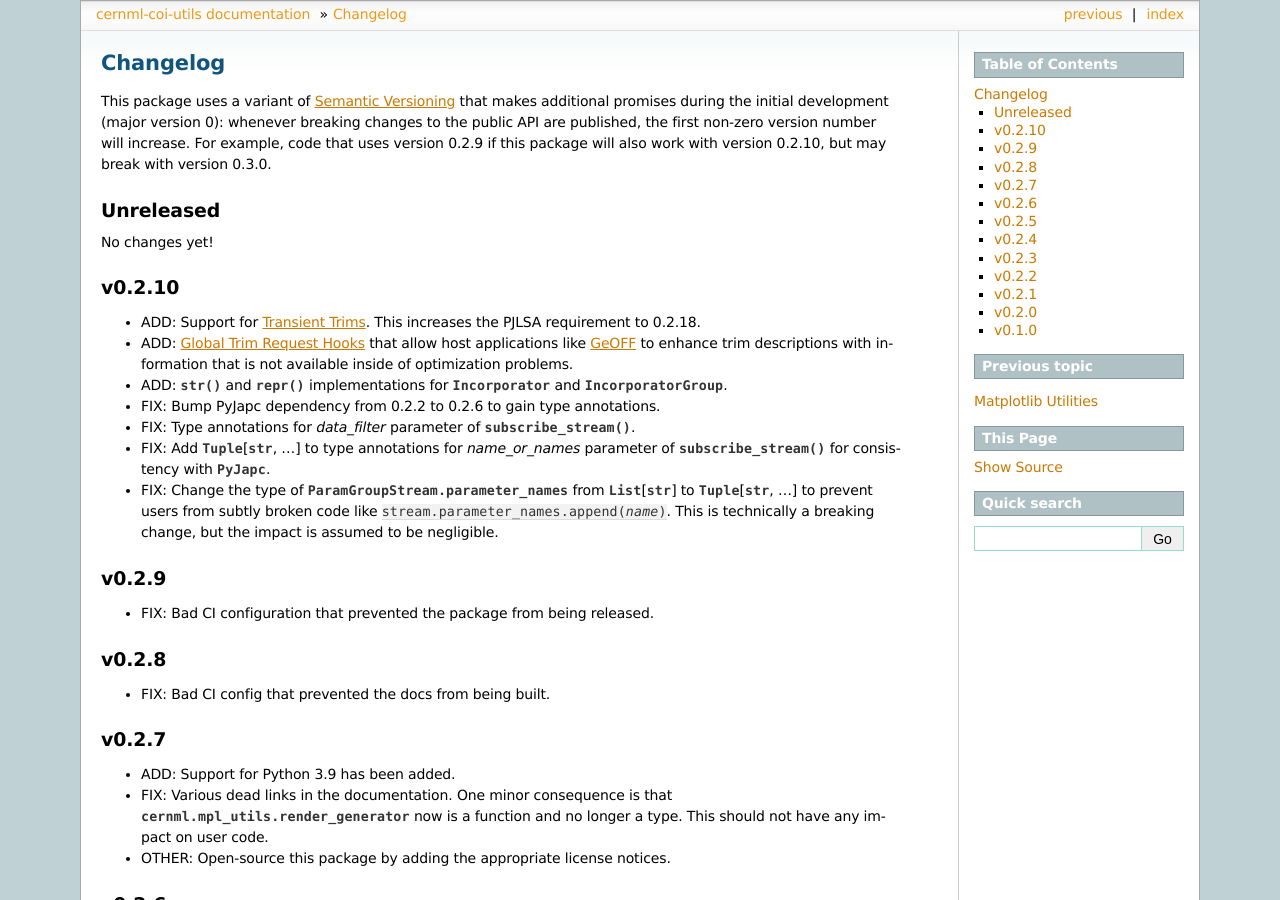
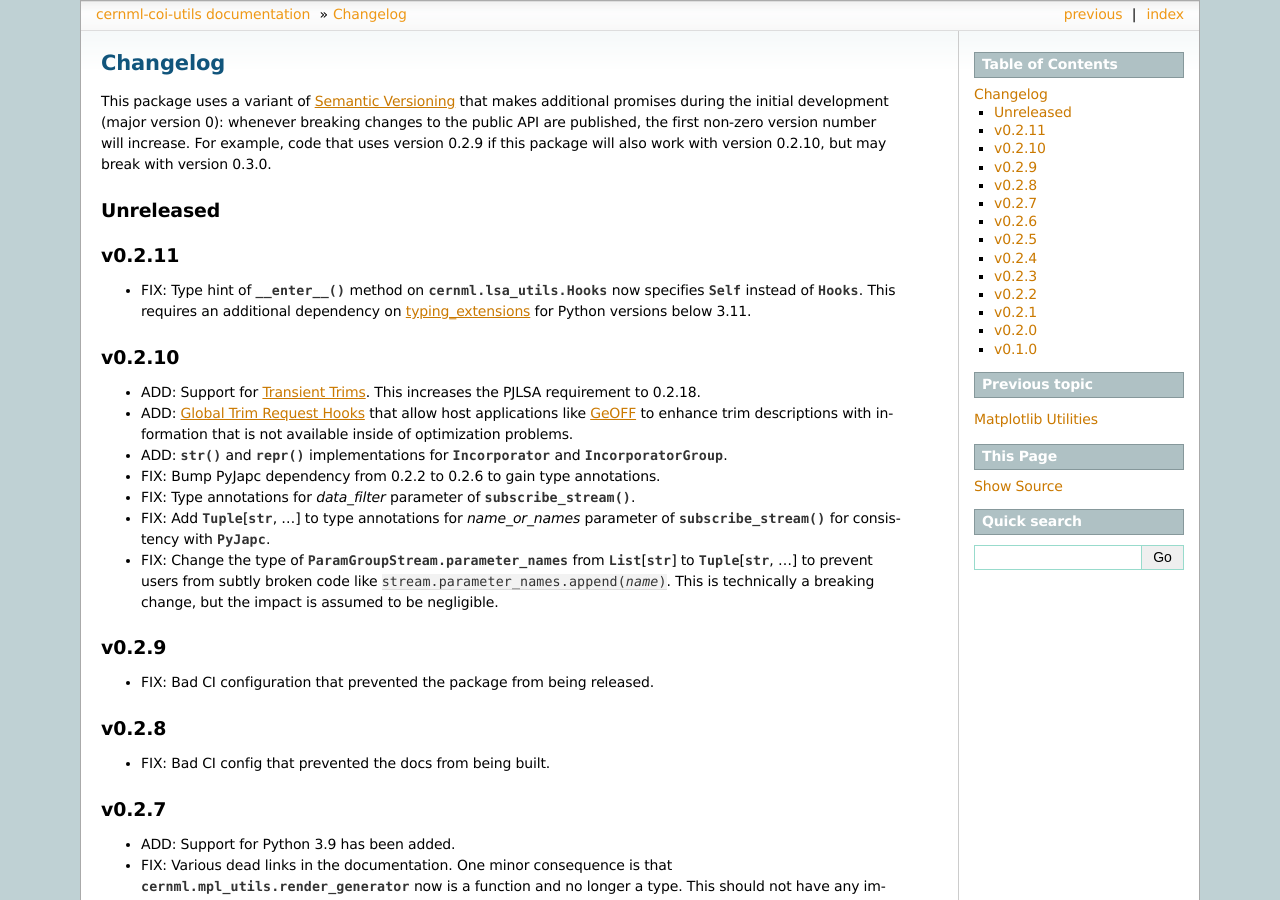
Before and after one commit to geoff-project/coi-utils, a Sphinx documentation site: the page built from docs/changelog.rst, in a window 1280 px wide and 900 px high. Built offline with Sphinx 7.4.7, drawn with Linux system fonts in a browser that asks for light colours; the version number could not be read and is left out.

Commit message:
Fix type annotation on Hooks.__enter__().
This adds a dependency on typing_extensions for all Python versions
below 3.11.

```diff
--- a/docs/changelog.rst
+++ b/docs/changelog.rst
@@ -18,7 +18,14 @@ version 0.3.0.
 Unreleased
 ----------
 
-No changes yet!
+v0.2.11
+-------
+
+- FIX: Type hint of :meth:`~object.__enter__()` method on
+  `cernml.lsa_utils.Hooks` now specifies `~typing.Self` instead of
+  `~cernml.lsa_utils.Hooks`. This requires an additional dependency on
+  `typing_extensions <https://github.com/python/typing_extensions/>`_ for
+  Python versions below 3.11.
 
 v0.2.10
 -------
--- a/pyproject.toml
+++ b/pyproject.toml
@@ -24,6 +24,7 @@ readme = 'README.md'
 license = {file='COPYING'}
 dependencies = [
     'cernml-coi >=0.7, <0.9',
+    'typing_extensions >= 4.0; python_version<"3.11"'
 ]
 classifiers = [
     'Development Status :: 3 - Alpha',
```
Also changed, not shown: 1 other file.
